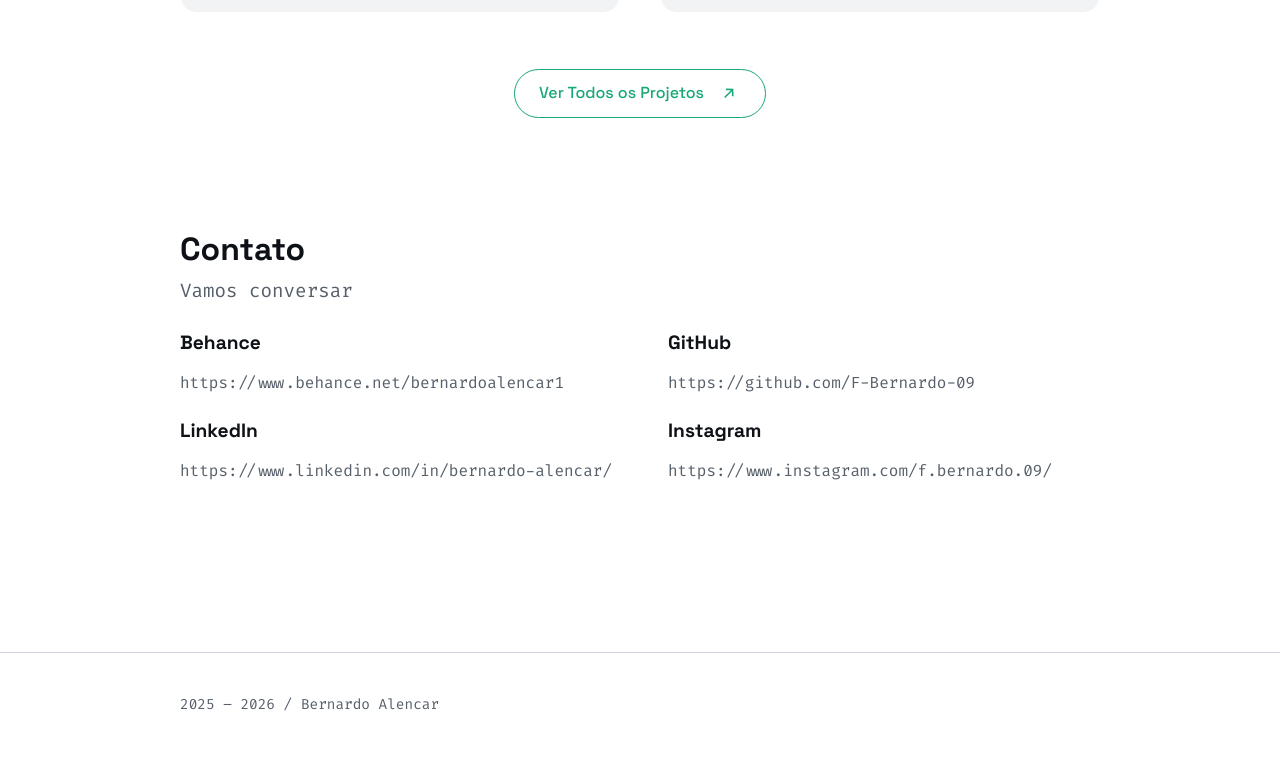
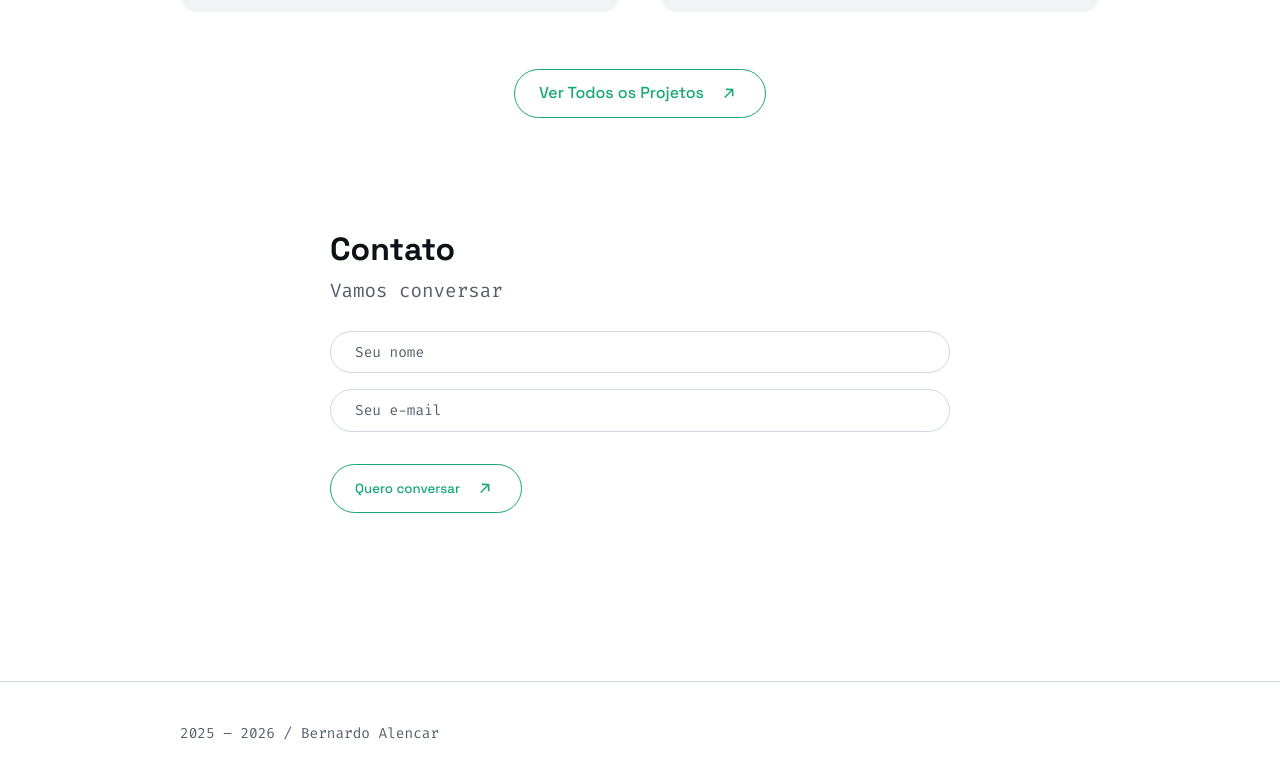
Before and after one commit to F-Bernardo-09/bernardo.dev, a React (Vite) app: page / in a window 1280 px wide. Shown: the part 1803-2582 px from the top of the page. Before the commit the page ends 2559 px from the top, so only its background shows below. Built offline with nearby package versions, Linux system fonts and the light colour scheme.

Commit message:
Substitui SocialNetworkCard por ContactForm e ajusta layout da seção

```diff
--- a/src/components/Contact/Contact.tsx
+++ b/src/components/Contact/Contact.tsx
@@ -1,45 +1,44 @@
 import styled from "styled-components";
 import { useTranslation } from "react-i18next";
 import { SectionHeader } from "../SectionHeader/SectionHeader";
-import SocialNetworkCard from "../SocialNetwork/SocialNetworkCard";
+import ContactForm from "../ContactForm/ContactForm";
 
 const ContactSection = styled.section`
   padding: var(--spacing-xl) 0;
+
+  @media (max-width: 480px) {
+    padding: var(--spacing-lg) 0;
+  }
 `;
 
-const SocialNetworksGrid = styled.div`
-  display: grid;
-  grid-template-columns: repeat(2, 1fr);
-  gap: var(--spacing-md) var(--spacing-xl);
+const ContactContainer = styled.div`
+  display: flex;
+  flex-direction: column;
+  align-items: flex-start;
+  width: 100%;
+`;
 
-  @media (max-width: 768px) {
-    grid-template-columns: 1fr;
-    gap: var(--spacing-md);
-  }
+const Wrapper = styled.div`
+  max-width: 620px;
+  margin: 0 auto;
+  width: 100%;
 `;
 
 export default function Contact() {
   const { t } = useTranslation("common");
-  const social = t("contact.social", { returnObjects: true }) as any[];
 
   return (
     <ContactSection id="contact">
       <div className="container">
-        <SectionHeader
-          title={t("contact.title")}
-          subtitle={t("contact.subtitle")}
-        />
-        <SocialNetworksGrid>
-          {social.map((network: any, index: number) => (
-            <SocialNetworkCard
-              key={index}
-              name={network.name}
-              label={network.label}
-              link={network.link}
-              ariaLabel={network.ariaLabel}
+        <ContactContainer>
+          <Wrapper>
+            <SectionHeader
+              title={t("contact.title")}
+              subtitle={t("contact.subtitle")}
             />
-          ))}
-        </SocialNetworksGrid>
+            <ContactForm />
+          </Wrapper>
+        </ContactContainer>
       </div>
     </ContactSection>
   );
```
